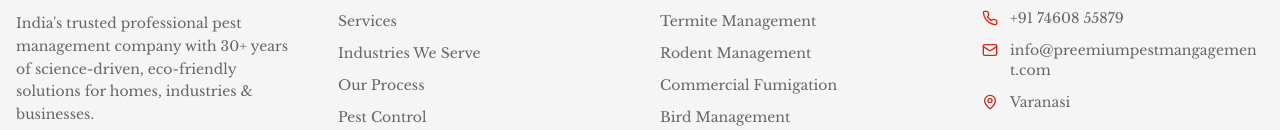
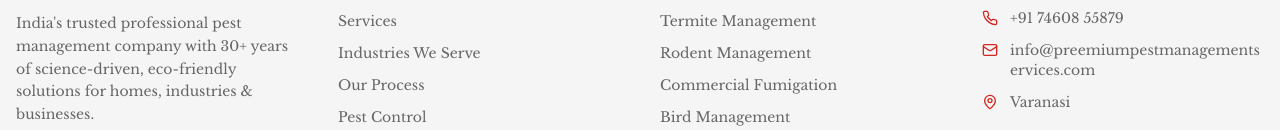
Before and after one commit to TheRDGroupOfIndustries/PREEMIUM-Pest-Management-Services-Pvt.-Ltd, a React (Vite) app: page / in a window 1280 px wide. Shown: the part 7773-7903 px from the top of the page. Built offline with nearby package versions, Linux system fonts and the light colour scheme; the HTML template or start-up script is replaced by a standard one.

Commit message:
Update Footer.tsx

```diff
--- a/src/components/Footer.tsx
+++ b/src/components/Footer.tsx
@@ -74,9 +74,9 @@ const Footer = () => {
                 <Phone className="h-4 w-4 md:mt-0.5 text-primary shrink-0" />
                 <span>+91 74608 55879</span>
               </a>
-              <a href="mailto:info@preemiumpestmangagement.com" className="flex flex-col md:flex-row items-center md:items-start gap-2 md:gap-3 text-sm text-muted-foreground hover:text-primary transition-colors">
+              <a href="mailto:info@preemiumpestmanagementservices.com" className="flex flex-col md:flex-row items-center md:items-start gap-2 md:gap-3 text-sm text-muted-foreground hover:text-primary transition-colors">
                 <Mail className="h-4 w-4 md:mt-0.5 text-primary shrink-0" />
-                <span className="break-all text-center md:text-left">info@preemiumpestmangagement.com</span>
+                <span className="break-all text-center md:text-left">info@preemiumpestmanagementservices.com</span>
               </a>
               <div className="flex flex-col md:flex-row items-center md:items-start gap-2 md:gap-3 text-sm text-muted-foreground">
                 <MapPin className="h-4 w-4 md:mt-0.5 text-primary shrink-0" />
```
